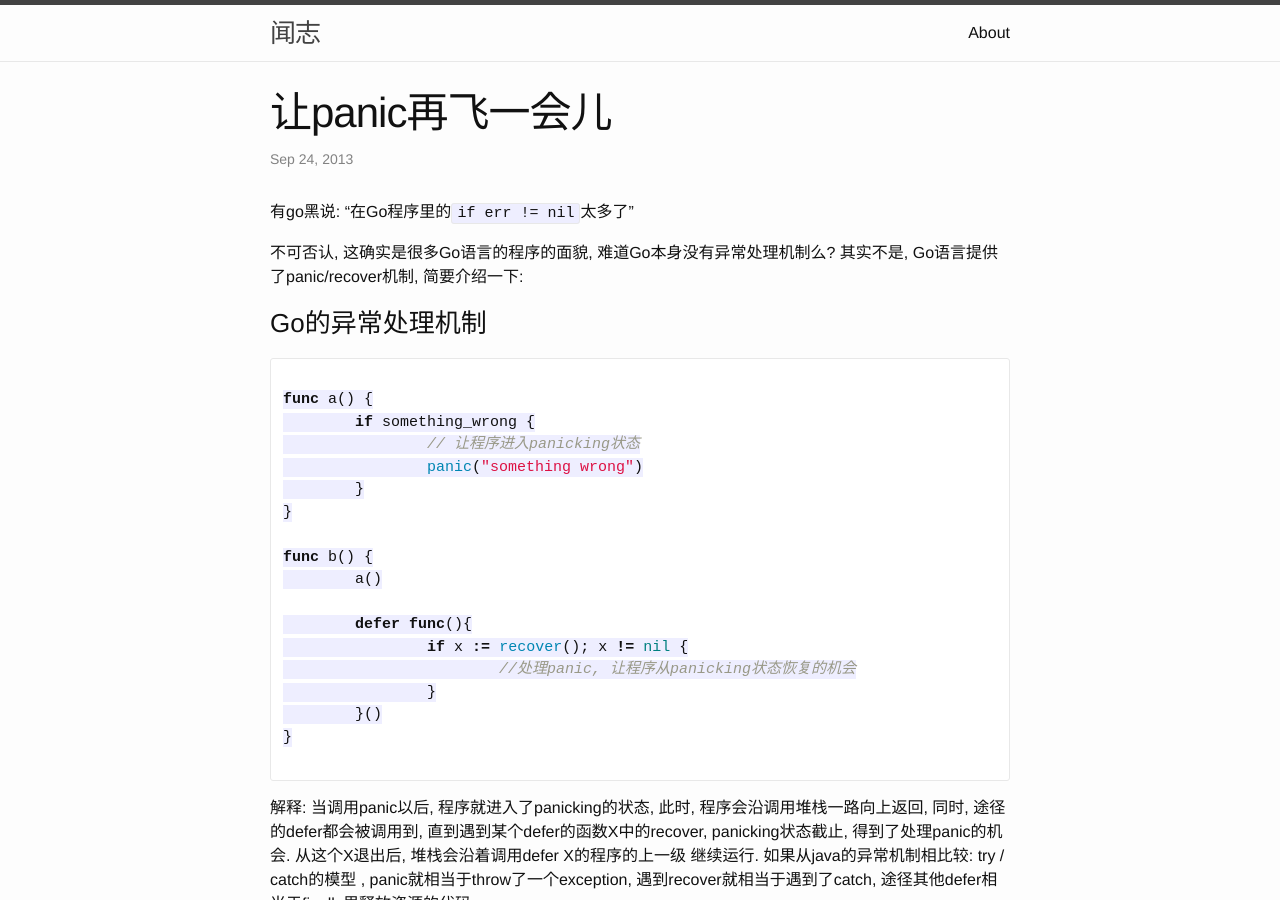
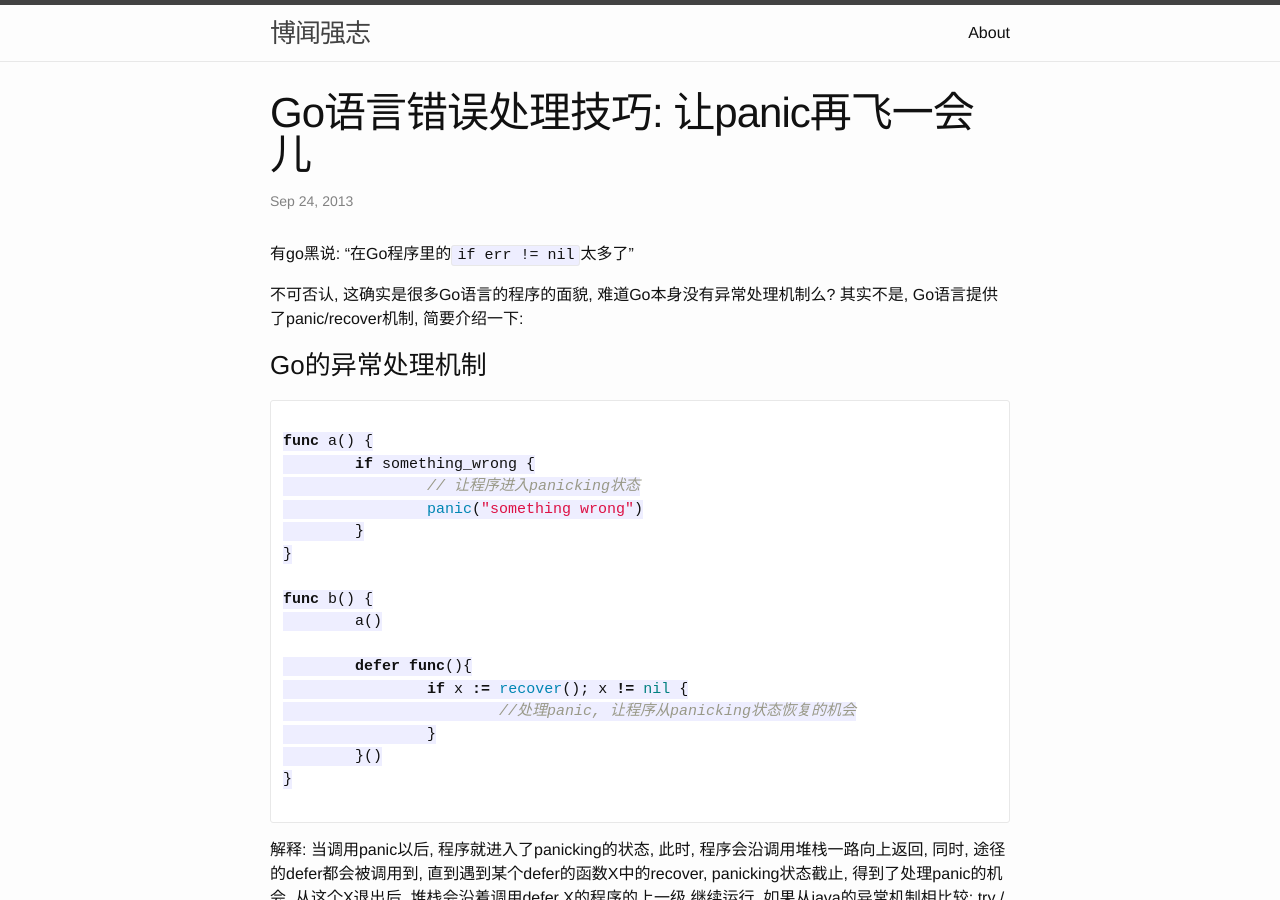
Before and after one commit to semicircle/semicircle.github.io, a Jekyll site: the page built from _posts/2013-09-24-letpanicfly.markdown, in a window 1280 px wide and 900 px high. Built offline with Jekyll 4.4.1, drawn with Linux system fonts in a browser that asks for light colours; Markdown is read by kramdown in place of the engine named in the settings.

Commit message:
change title

```diff
--- a/_config.yml
+++ b/_config.yml
@@ -1,5 +1,5 @@
 # Site settings
-title: 闻志
+title: 博闻强志
 email: semicircle21@google.com
 description: 程序与旅行
 baseurl: "" # the subpath of your site, e.g. /blog/
--- a/_posts/2013-09-24-letpanicfly.markdown
+++ b/_posts/2013-09-24-letpanicfly.markdown
@@ -1,6 +1,6 @@
 ---
 layout: post
-title: "让panic再飞一会儿"
+title: "Go语言错误处理技巧: 让panic再飞一会儿"
 date: 2013-09-24 12:36
 comments: true
 categories: golang
```
Also changed, not shown: about.md (+1 -1 lines).
